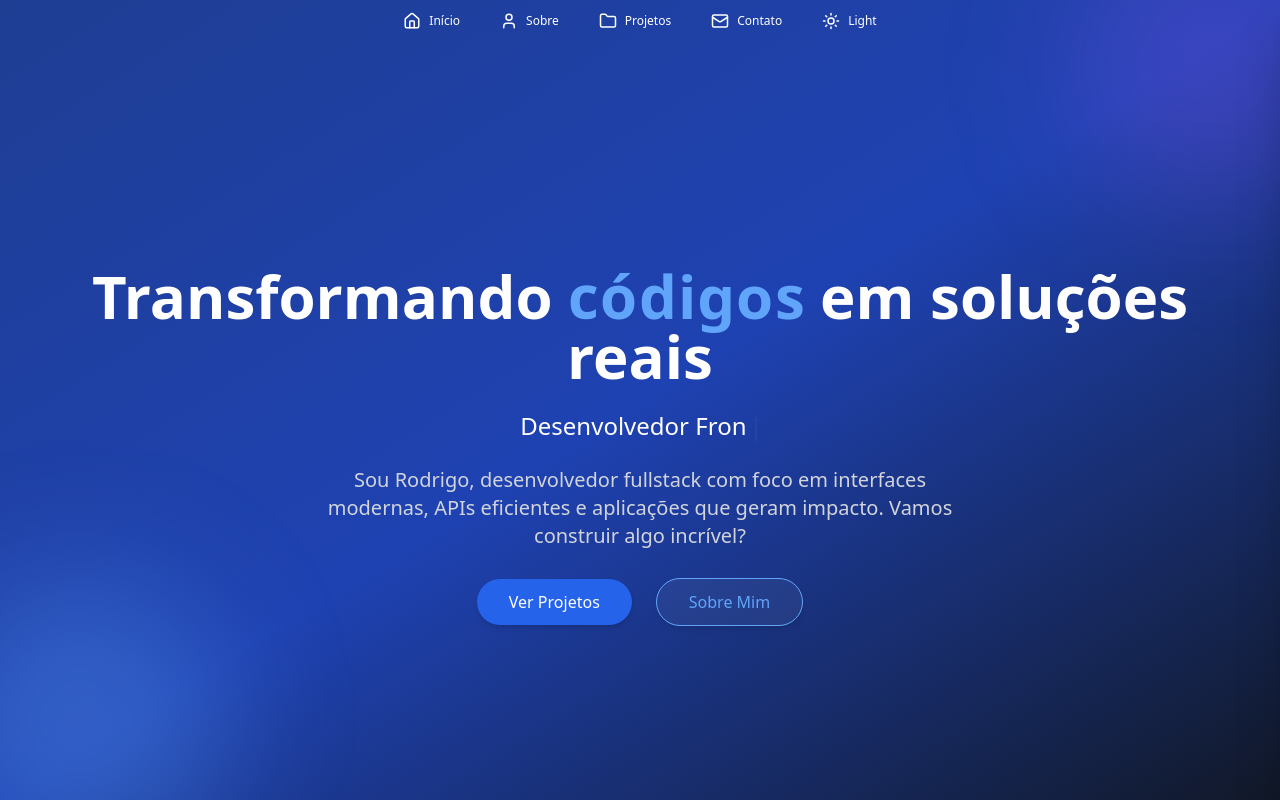
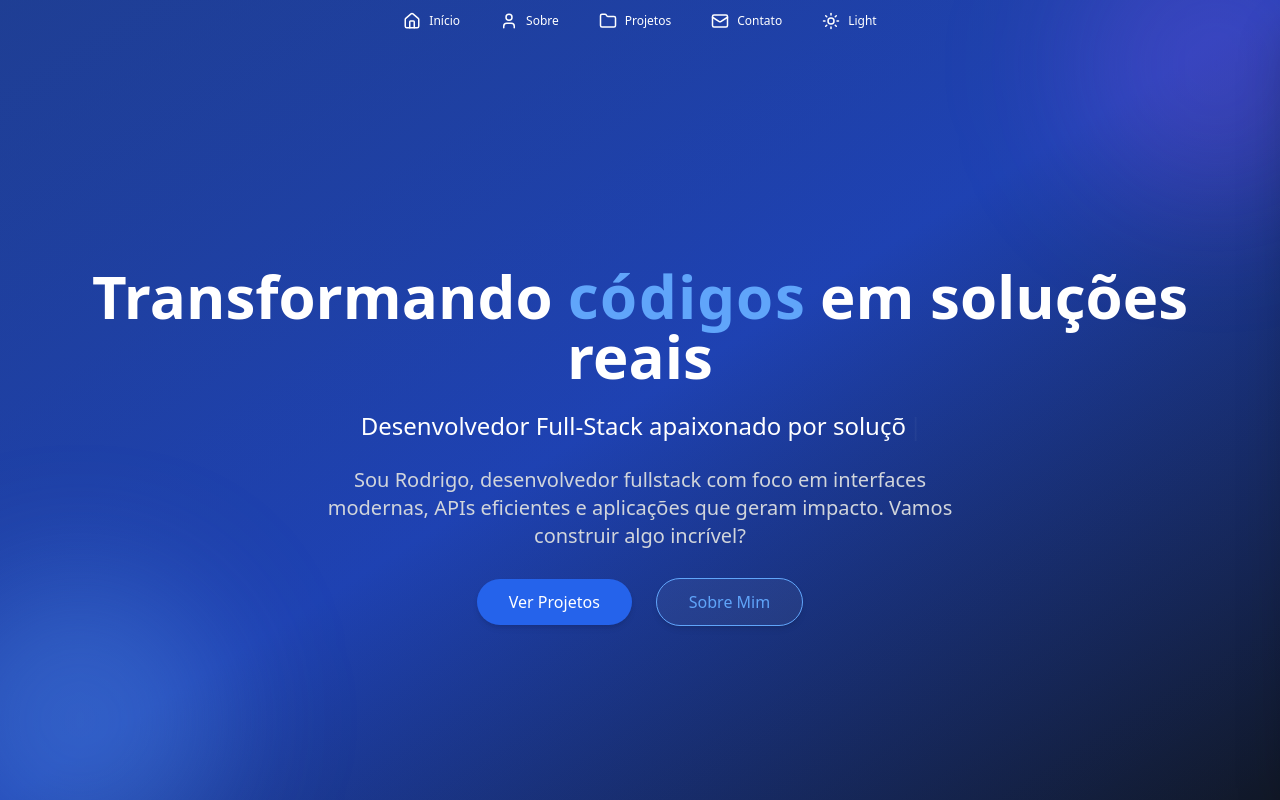
Before and after one commit to Rodrigorsd2004/Portfolio, a React (Vite) app: page / in a window 1280 px wide. Shown: the top 800 px of the page. Built offline with nearby package versions, Linux system fonts and the light colour scheme.

Commit message:
Mudanças no Typewiter

```diff
--- a/src/pages/Home.jsx
+++ b/src/pages/Home.jsx
@@ -96,7 +96,7 @@ export default function Home() {
       >
         <Typewriter
           words={[
-            "Desenvolvedor Front-End apaixonado por UI.",
+            "Desenvolvedor Full-Stack apaixonado por soluções e UI.",
             "Interfaces modernas e intuitivas.",
             "Experiências digitais com impacto real.",
           ]}
```
